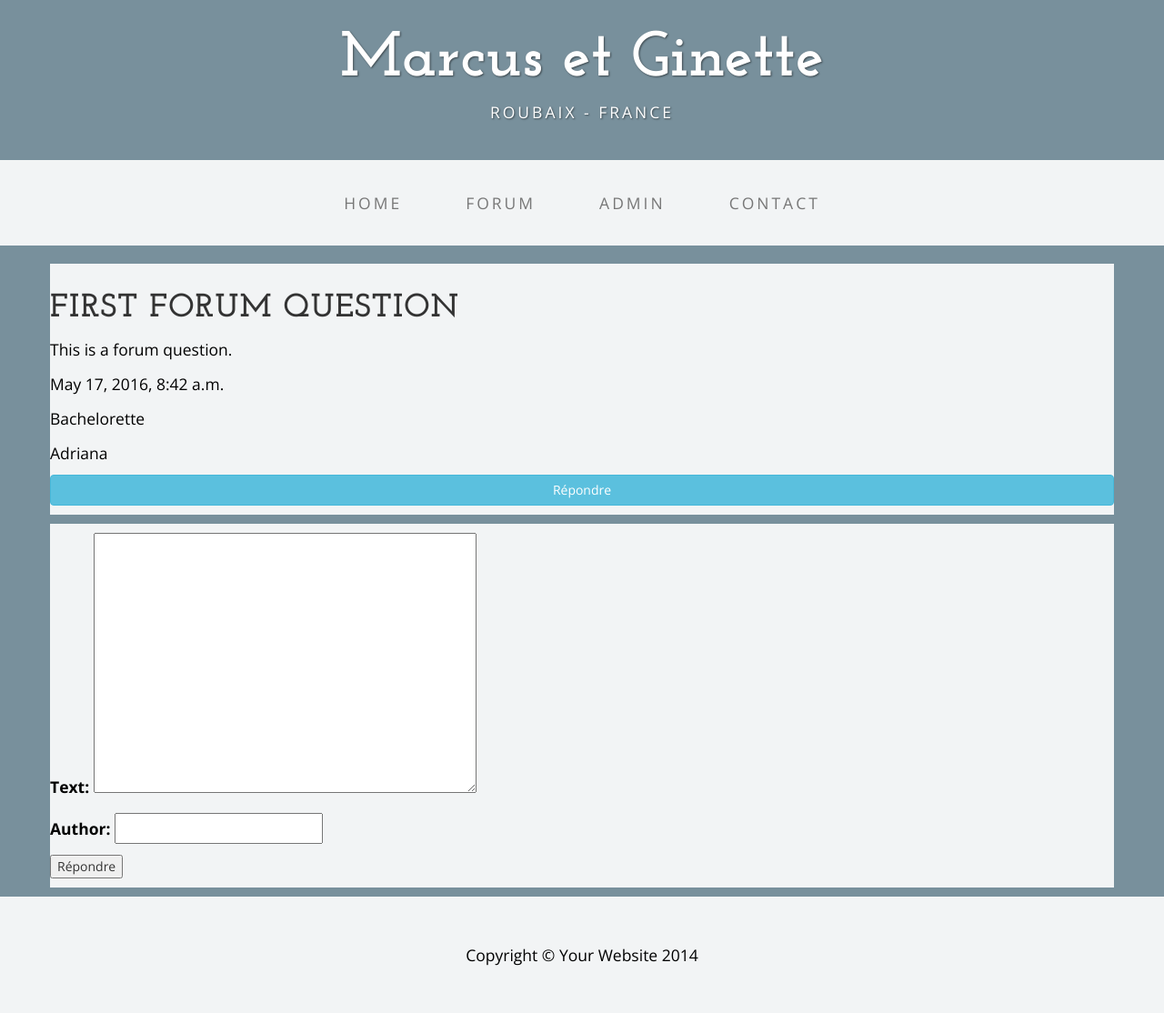
After one commit to abellocabic/webbing_django, a Django app: page /forum/detail/1/ in a window 1280 px wide. The commit adds this page. Shown: the whole page at 91% size. Run offline with Django 3.2, Linux system fonts and the light colour scheme; data comes from the database, SQL or seed files in the repository; both versions use the stored data as it was after the commit; some libraries are stand-ins or nearby versions.

Commit message:
bug in form

```diff
--- a/src/forum/admin.py
+++ b/src/forum/admin.py
@@ -1,11 +1,11 @@
 from django.contrib import admin
-from .models import Post
+from .models import Post, Comment
 
 #Custom Admin
 
 class PostModelAdmin(admin.ModelAdmin):
 
-	list_display = ["title", "timestamp"]
+	list_display = ["title","category", "timestamp"]
 	list_filter = ["title", "timestamp"]
 	search_fields = ["title", 'content']
 
@@ -15,3 +15,4 @@ class PostModelAdmin(admin.ModelAdmin):
 
 # Register your models here.
 admin.site.register(Post, PostModelAdmin)
+admin.site.register(Comment)
--- /dev/null
+++ b/src/forum/forms.py
@@ -0,0 +1,12 @@
+from django.forms import ModelForm
+from .models import Post, Comment
+
+
+class CommentForm(ModelForm) :
+
+	class Meta :
+		model = Comment
+		fields = [
+			'text',
+			'author',
+		]
--- a/src/forum/models.py
+++ b/src/forum/models.py
@@ -1,12 +1,42 @@
 from django.db import models
+from django.core.urlresolvers import reverse
+
 
 # Create your models here.
 class Post(models.Model):
+
+	CATEGORIES = (
+		('Maurice', 'Maurice'),
+		('France', 'France'),
+		('Bachelorette', 'Bachelorette'),
+		('Bachelor', 'Bachelor'),
+		('Surpise Maries', 'Surprise-Maries')
+	)
+
 	title = models.CharField(max_length=200)
 	content = models.TextField()
 	author = models.CharField(max_length=100)
+	category = models.CharField(max_length=50, choices=CATEGORIES ,blank=True)
 	updated = models.DateTimeField(auto_now = True, auto_now_add=False)
 	timestamp = models.DateTimeField(auto_now=False, auto_now_add=True)
 
 	def __str__(self):
 		return self.title
+
+	def get_absolute_url(self):
+		return reverse("forum:detail", kwargs={"id" : self.id})
+
+
+class Comment(models.Model) :
+	post = models.ForeignKey('forum.Post', related_name='comments')
+	author = models.CharField(max_length=100)
+	text = models.TextField()
+	timestamp = models.DateTimeField(auto_now=False, auto_now_add=True)
+	approved_comment = models.BooleanField(default=False)
+
+	def approve(self):
+		self.approved_comment = True
+		self.save()
+
+	def __str__(self):
+		return self.text
--- a/src/forum/urls.py
+++ b/src/forum/urls.py
@@ -4,8 +4,10 @@ from django.contrib import admin
 #import view functions
 from .views import (
 	forum_list,
+	forum_detail,
 	)
 
 urlpatterns = [
 	url(r'^$', forum_list, name='list'),
+	url(r'^detail/(?P<id>\d+)/$', forum_detail, name='detail'),
 ]
--- a/src/forum/views.py
+++ b/src/forum/views.py
@@ -2,7 +2,8 @@ from django.contrib import messages
 from django.shortcuts import render, get_object_or_404, redirect
 from django.http import HttpResponse, HttpResponseRedirect
 
-from .models import Post
+from .models import Post, Comment
+from .forms import CommentForm
 
 # Create your views here.
 
@@ -14,6 +15,21 @@ def forum_list(request):
 	}
 	return render(request, "forum_list.html", context)
 
+def forum_detail(request, id):
+	instance = get_object_or_404(Post, id=id)
+
+	form = CommentForm(request.POST or None)
+	if form.is_valid():
+		instance = form.save(commit=False)
+		instance.save()
+
+	context = {
+		'title' : instance.title,
+		'instance' : instance,
+		'form' : form,
+	}
+	return render(request, "forum_detail.html", context)
+
 def home_show(request) :
 	context = {
 		'title' : 'Marcus et Ginette',
--- a/src/static/css/base.css
+++ b/src/static/css/base.css
@@ -0,0 +1,22 @@
+* {
+/*	outline: 1px solid #ccc;
+*/}
+
+.top-bottom-buffer {
+	margin: 10px auto;
+}
+
+.t-b-padding {
+	padding: 10px 0;
+}
+
+
+.post_holder {
+	display: flex;
+	flex-direction: column;
+	align-content: center;
+}
+
+.white {
+	background-color: rgba(255,255,255,0.9);
+}
--- a/src/templates/base.html
+++ b/src/templates/base.html
@@ -60,13 +60,13 @@
             <div class="collapse navbar-collapse" id="bs-example-navbar-collapse-1">
                 <ul class="nav navbar-nav">
                     <li>
-                        <a href="index.html">Home</a>
+                        <a href="/home/">Home</a>
                     </li>
                     <li>
-                        <a href="about.html">About</a>
+                        <a href="/forum/">Forum</a>
                     </li>
                     <li>
-                        <a href="blog.html">Blog</a>
+                        <a href="/admin/">Admin</a>
                     </li>
                     <li>
                         <a href="contact.html">Contact</a>
--- /dev/null
+++ b/src/templates/forum_detail.html
@@ -0,0 +1,44 @@
+{% extends "base.html" %}
+
+{% block content %}
+
+<div class="container top-bottom-buffer white t-b-padding">
+	<div class="post_holder">
+
+		<h1>{{ instance.title }}</h1>
+
+		<p>{{ instance.content  }}</p>
+
+		<p>{{ instance.timestamp}} </p>
+
+		<p>{{ instance.category}} </p>
+
+		<p>{{ instance.author }} </p>
+
+		<a href="create/ {{ post.id }}/" class="btn btn-info" role="button">Répondre</a>
+
+	</div>
+</div>
+
+<div class="container top-bottom-buffer white t-b-padding">
+	<div class="post_holder">
+
+		<form action="" method="POST"> {% csrf_token %}
+
+			{{ form.as_p }}
+			<input type="submit" value="Répondre">
+
+		</form>
+
+	</div>
+
+
+</div>
+
+
+
+
+
+
+
+{% endblock content %}
--- a/src/templates/home.html
+++ b/src/templates/home.html
@@ -1,4 +1,6 @@
 {% extends "base.html" %}
+
+{% load static %}
 
 {% block content %}
 
--- a/src/webbing/urls.py
+++ b/src/webbing/urls.py
@@ -20,10 +20,10 @@ from django.conf.urls.static import static
 
 from django.conf.urls import url, include
 from django.contrib import admin
-from forum.views import views
+from forum import views as forum_views
 
 urlpatterns = [
-    url(r'^/', views.home_show),
+    url(r'^home/', forum_views.home_show),
     url(r'^admin/', admin.site.urls),
     url(r'^forum/', include('forum.urls', namespace="forum")),
 ]
```
Also changed, not shown: src/templates/forum_list.html (+27 -9 lines), src/db.sqlite3, src/forum/migrations/0002_post_category.py (added), src/forum/migrations/0003_auto_20160517_0955.py (added), src/forum/migrations/0004_auto_20160517_1006.py (added), src/forum/migrations/0005_comment.py (added), src/static/js/main.js (added), 1 other file.
